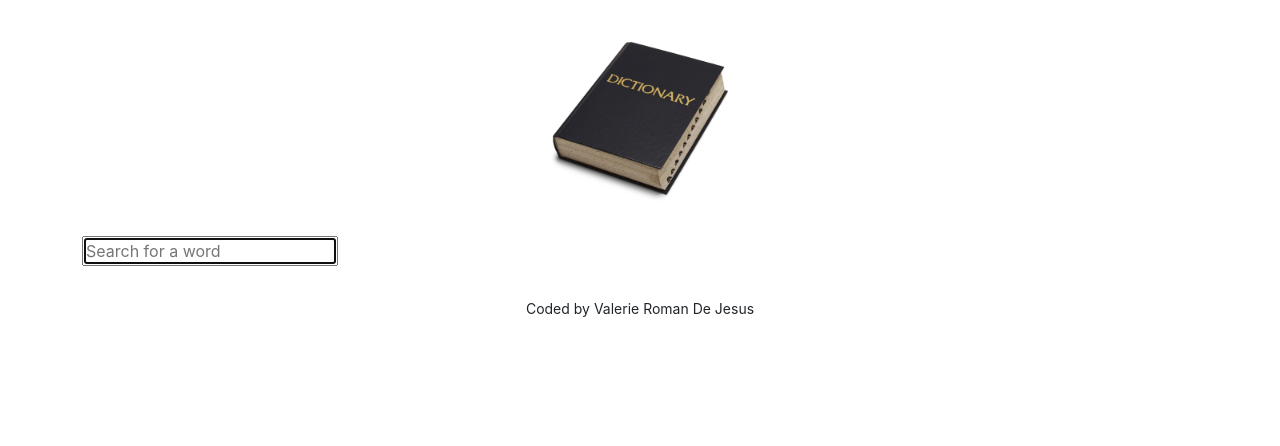
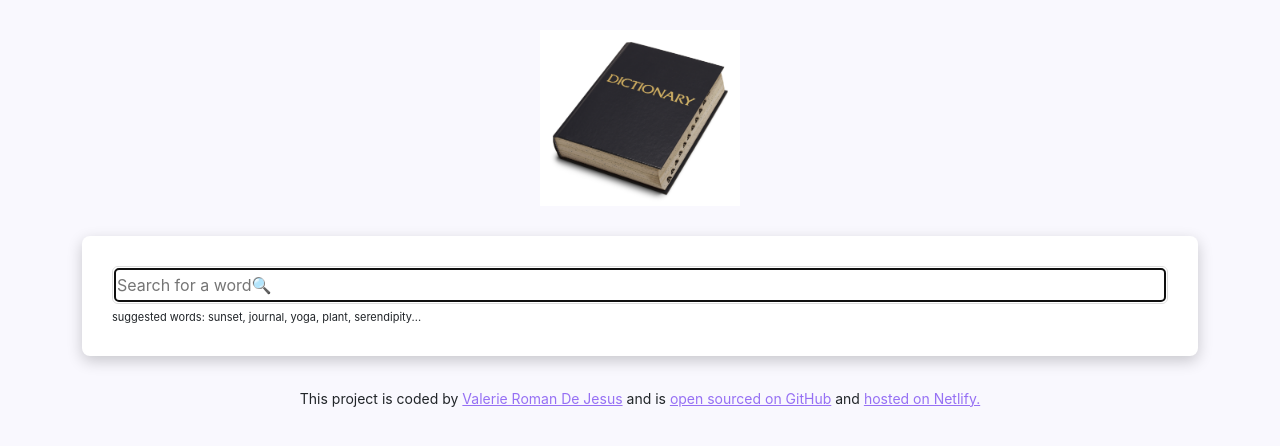
Before and after one commit to valerieroman/dictionary-project, a React (Create React App) app: page / in a window 1280 px wide. Shown: the top 446 px of the page. Built offline with nearby package versions, Linux system fonts and the light colour scheme; no server answers.

Commit message:
Created new state load to search for default word

```diff
--- a/src/App.css
+++ b/src/App.css
@@ -1,3 +1,11 @@
+body {
+    background-color: #f9f8fe;
+}
+a {
+    color: #9670f4;
+}
+
+
 .App-header {
 margin: 30px 0;
 }
--- a/src/App.js
+++ b/src/App.js
@@ -10,11 +10,11 @@ function App() {
         <img src={dictionarybook} className="App-logo img-fluid" alt="logo" />
       </header>
       <main>
-        <Dictionary />
+        <Dictionary defaultKeyword="beach"/>
       </main>
       <footer className="App-footer">
         <small>
-        Coded by Valerie Roman De Jesus
+      This project is coded by <a href="https://www.linkedin.com/in/valerie-rom%C3%A1n-de-jes%C3%BAs-189069185/"target="_blank" rel="noreferrer">Valerie Roman De Jesus</a> and is <a href="https://github.com/valerieroman/dictionary-project" target="_blank"rel="noreferrer"> open sourced on GitHub</a> and <a href="https://serene-mcnulty-1eb989.netlify.app/" target="_blank" rel="noreferrer"> hosted on Netlify.</a>
         </small>
       </footer>
     </div>
--- a/src/Dictionary.css
+++ b/src/Dictionary.css
@@ -0,0 +1,20 @@
+.Dictionary section {
+    background-color: white;
+    padding: 30px;
+    border-radius: 8px;
+    box-shadow: 0px 5px 15px rgba(0, 0, 0, 0.2);
+    margin: 20px 0;
+}
+
+.Dictionary input {
+    width: 100%;
+    padding: 6px 4px;
+    border: 1px solid #ddd;
+    color: #333;
+    border-radius: 6px;
+}
+
+.Dictionary .hint {
+    font-size: 11px;
+    margin-top: 5px;
+}
--- a/src/Dictionary.js
+++ b/src/Dictionary.js
@@ -3,38 +3,54 @@ import axios from "axios";
 import Results from "./Results.js";
 import './Dictionary.css';
 
-export default function Dictionary() {
-    let [keyword, setKeyword] = useState("");
+export default function Dictionary(props) {
+    let [keyword, setKeyword] = useState(props.defaultKeyword);
     let [results, setResults] = useState(null);
+    let [loaded, setLoaded] = useState(false);
 
     function handleResponse(response) {
         console.log(response.data[0]);
         setResults(response.data[0]);
     }
-
-    function search(event) {
-        event.preventDefault();
-
+    function search() {
         let apiUrl = `https://api.dictionaryapi.dev/api/v2/entries/en_US/${keyword}`;
         axios.get(apiUrl).then(handleResponse);
     }
 
+    function handleSubmit(event) {
+        event.preventDefault();
+        search();
+
+    }
 
     function handleKeywordChange(event) {
         setKeyword(event.target.value);
-
     }
 
-    return <div className="Dictionary">
-       <form onSubmit={search}>
+    function load() {
+        setLoaded(true);
+        search();
+    }
+
+        if (loaded) {
+            return (
+            <div className="Dictionary">
+             <section>
+               <form onSubmit={handleSubmit}>
                 <input type="search" autoFocus={true}
-        placeholder="Search for a word"
+                placeholder="Search for a word🔍"
                 onChange={handleKeywordChange}
                  />
-
                </form>
-       <Results results={results}/>
-
+                <div className="hint">
+                    suggested words: sunset, journal, yoga, plant, serendipity...
                 </div>
-
+               </section>
+               <Results results={results} />
+            </div>
+            );
+        } else {
+            load();
+            return "Loading";
         }
+}
--- /dev/null
+++ b/src/Results.css
@@ -0,0 +1,5 @@
+.Results h2 {
+    font-size: 36px;
+    font-weight: bold;
+    line-height: 1.5;
+}
--- a/src/Results.js
+++ b/src/Results.js
@@ -1,12 +1,14 @@
 import React from "react";
 import Meaning from "./Meaning";
 import Phonetic from "./Phonetic.js";
+import "./Results.css";
 
 export default function Results(props) {
 
     if (props.results) {
     return (
         <div className="Results">
+            <section>
             <h2>{props.results.word}</h2>
             {props.results.phonetics.map(function (phonetic, index) {
                 return (
@@ -15,11 +17,12 @@ export default function Results(props) {
                         </div>
                 );
             })}
+            </section>
             {props.results.meanings.map(function (meaning, index) {
                 return (
-                <div key={index}>
+                <section key={index}>
                     <Meaning meaning={meaning} />
-                    </div>
+                    </section>
                 );
             })}
 
```
Lines whose indentation alone changed are shown as unchanged.
